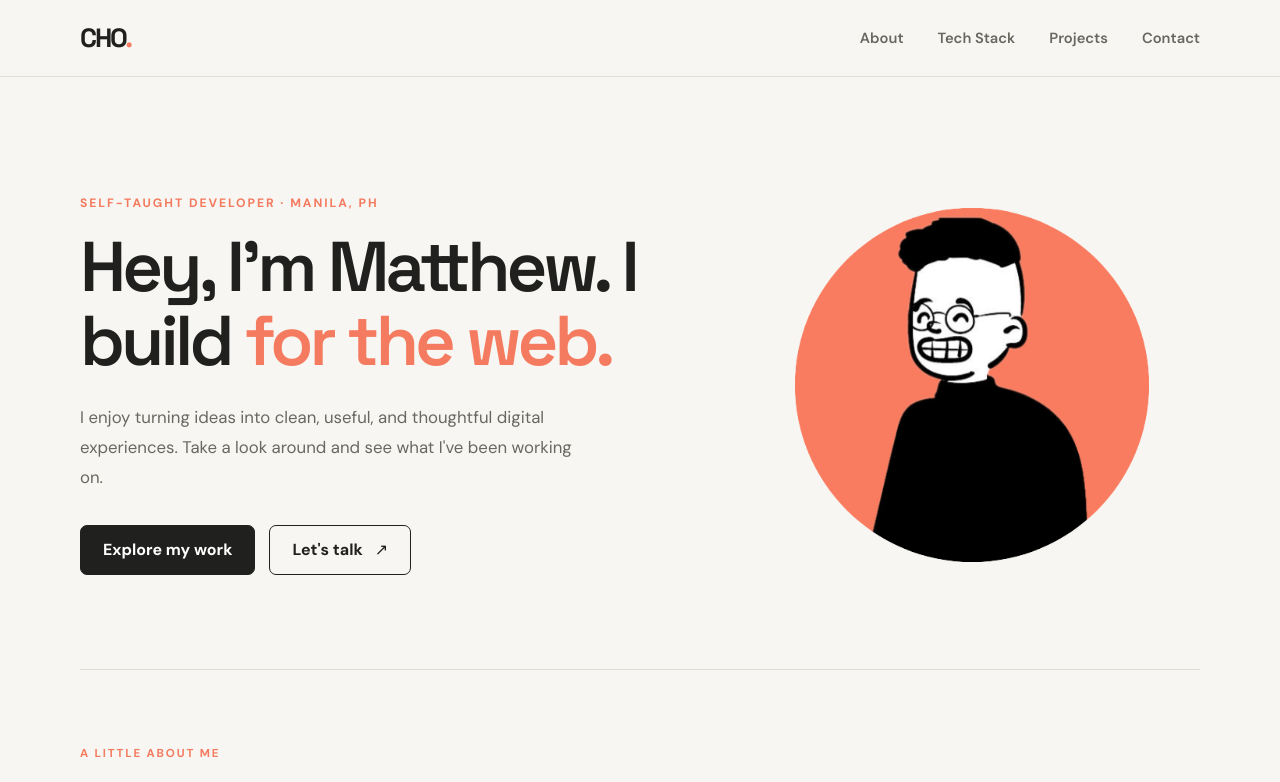
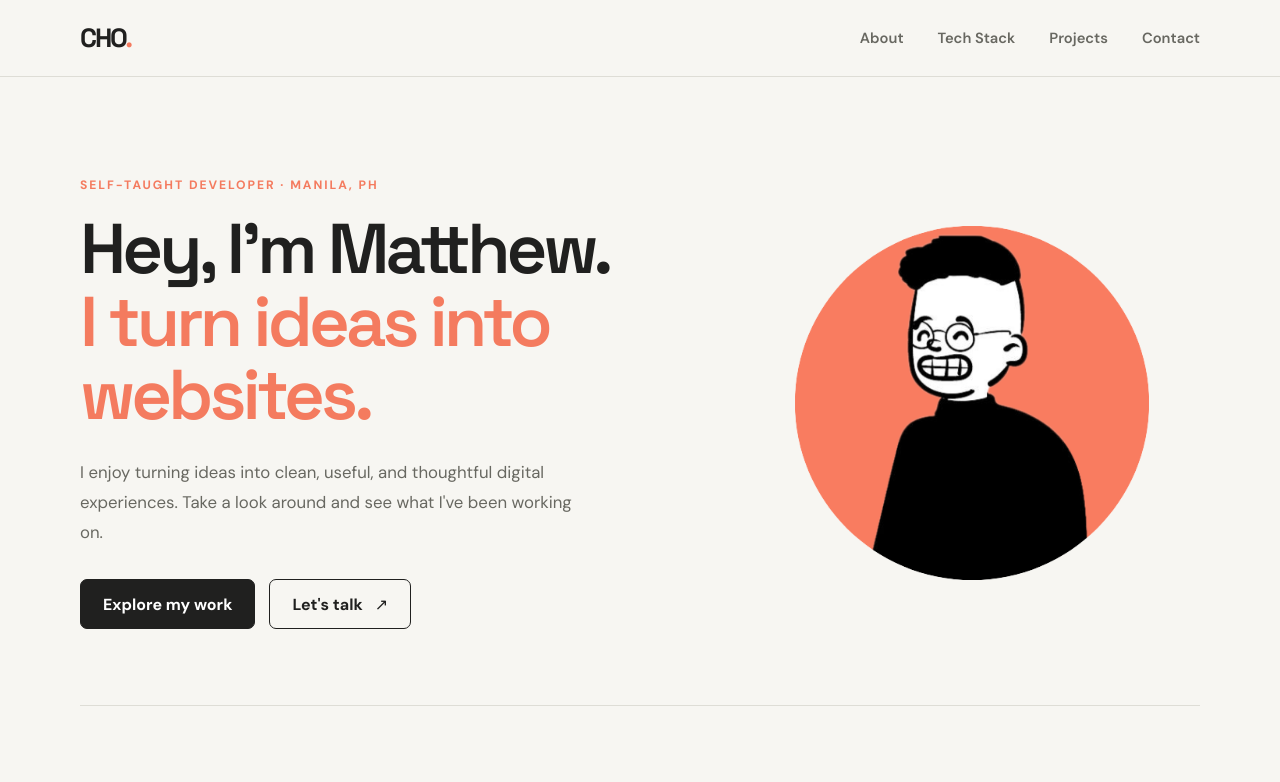
Before and after one commit to choMatt/Portfolio, a React (Vite) app: page / in a window 1280 px wide. Shown: the top 782 px of the page. Built offline with nearby package versions, Linux system fonts and the light colour scheme.

Commit message:
Add typing animation to hero headline

```diff
--- a/src/components/Hero.jsx
+++ b/src/components/Hero.jsx
@@ -1,7 +1,52 @@
+import { useEffect, useState } from "react";
 import Styles from "../styles/Hero.module.css";
 import MyOpenPeep from "../assets/ChoOpenPeeps.png";
 
+const phrases = [
+  "I turn ideas into websites.",
+  "I design and build for the web.",
+  "I create digital experiences.",
+];
+
 export default function Hero() {
+  const [phraseIndex, setPhraseIndex] = useState(0);
+  const [text, setText] = useState("");
+  const [deleting, setDeleting] = useState(false);
+  const [paused, setPaused] = useState(false);
+
+  useEffect(() => {
+    const phrase = phrases[phraseIndex];
+
+    if (!deleting && text === phrase) {
+      const pauseTimer = window.setTimeout(() => setPaused(true), 1400);
+      return () => window.clearTimeout(pauseTimer);
+    }
+
+    if (paused) {
+      const deleteTimer = window.setTimeout(() => {
+        setPaused(false);
+        setDeleting(true);
+      }, 250);
+      return () => window.clearTimeout(deleteTimer);
+    }
+
+    const typingTimer = window.setTimeout(() => {
+      if (deleting) {
+        if (text.length <= 1) {
+          setText("");
+          setDeleting(false);
+          setPhraseIndex((current) => (current + 1) % phrases.length);
+        } else {
+          setText(text.slice(0, -1));
+        }
+      } else {
+        setText(phrase.slice(0, text.length + 1));
+      }
+    }, deleting ? 35 : 75);
+
+    return () => window.clearTimeout(typingTimer);
+  }, [text, deleting, paused, phraseIndex]);
+
   return (
     <section className={Styles.hero} aria-labelledby="hero-title">
       <div className={Styles.imageContainer}>
@@ -14,7 +59,12 @@ export default function Hero() {
       <div className={Styles.content}>
         <p className={Styles.eyebrow}>SELF-TAUGHT DEVELOPER · MANILA, PH</p>
         <h1 id="hero-title">
-          Hey, I&apos;m Matthew. I build <span>for the web.</span>
+          Hey, I&apos;m Matthew.
+          <br />
+          <span className={Styles.typedText} aria-label={phrases[phraseIndex]}>
+            <span aria-hidden="true">{text}</span>
+            <span className={Styles.cursor} aria-hidden="true" />
+          </span>
         </h1>
         <p className={Styles.intro}>
           I enjoy turning ideas into clean, useful, and thoughtful digital
```
